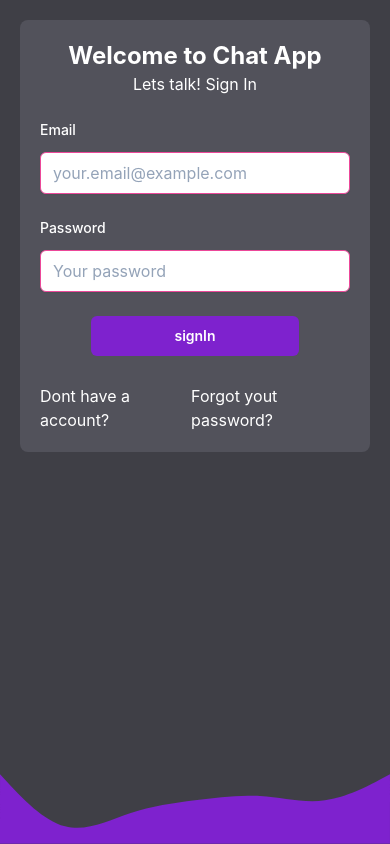
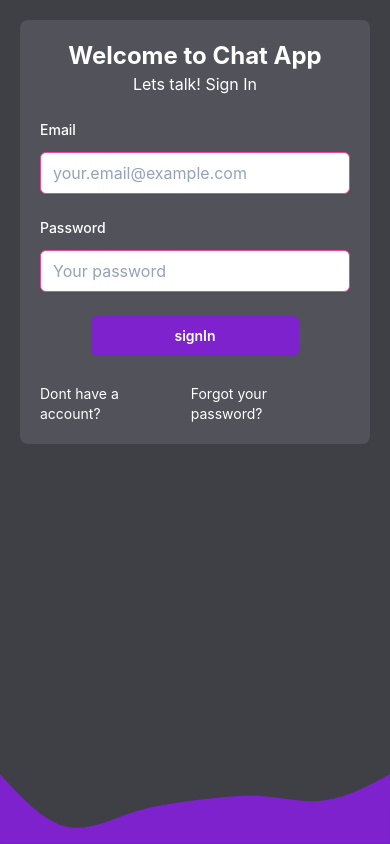
Before and after one commit to Kelvis-fernando/chat-app, a Next.js app: page /auth/signIn in a window 390 px wide. Built offline with nearby package versions, Linux system fonts and the light colour scheme.

Commit message:
fix: adjust mobile versions

```diff
--- a/src/components/chat/AddContact.tsx
+++ b/src/components/chat/AddContact.tsx
@@ -3,9 +3,6 @@ import Swal from "sweetalert2";
 import withReactContent from "sweetalert2-react-content";
 import styles from "../../styles/chat/AddContact.module.scss";
 
-interface Props {
-   openAddContact?: boolean;
-}
 interface AddContact {
    email: string;
    message: string;
@@ -31,9 +28,8 @@ const SuccessAlert = () => {
 
 const AddContact = () => {
    const SendMessageForContact = (emailAndMessage: any) => {
-      console.log(emailAndMessage);
-      return SuccessAlert()
-   }
+      return SuccessAlert();
+   };
 
    const {
       register,
--- a/src/pages/auth/signIn.tsx
+++ b/src/pages/auth/signIn.tsx
@@ -73,7 +73,7 @@ const SignIn = () => {
                   </Link>
                   <Link href={"/auth/forgotPassword"}>
                      <p className=" hover:text-zinc-300 mt-1 mr-2 cursor-pointer">
-                        Forgot yout password?
+                        Forgot your password?
                      </p>
                   </Link>
                </div>
--- a/src/styles/auth/ForgotPassword.module.scss
+++ b/src/styles/auth/ForgotPassword.module.scss
@@ -1,6 +1,6 @@
 .ForgotPassword {
    align-items: center;
-   @apply flex justify-center items-center bg-zinc-700 h-[60vh]
+   @apply flex justify-center items-center bg-zinc-700 h-[65vh]
       text-white;
 
    .formBox {
--- a/src/styles/auth/SignIn.module.scss
+++ b/src/styles/auth/SignIn.module.scss
@@ -16,5 +16,9 @@
    .links {
       display: flex;
       justify-content: space-between;
+
+      p {
+         @apply text-sm;
+      }
    }
 }
--- a/src/styles/auth/SignUp.module.scss
+++ b/src/styles/auth/SignUp.module.scss
@@ -1,5 +1,5 @@
 .signUp {
-   @apply flex justify-center items-center bg-zinc-700 h-[70vh] text-white mt-2;
+   @apply flex justify-center  bg-zinc-700 sm:h-[100vh] lg:h-[78vh] text-white mt-2;
 
    .formBox {
       @apply bg-zinc-600 p-5 rounded-lg z-50 h-[95%];
```
